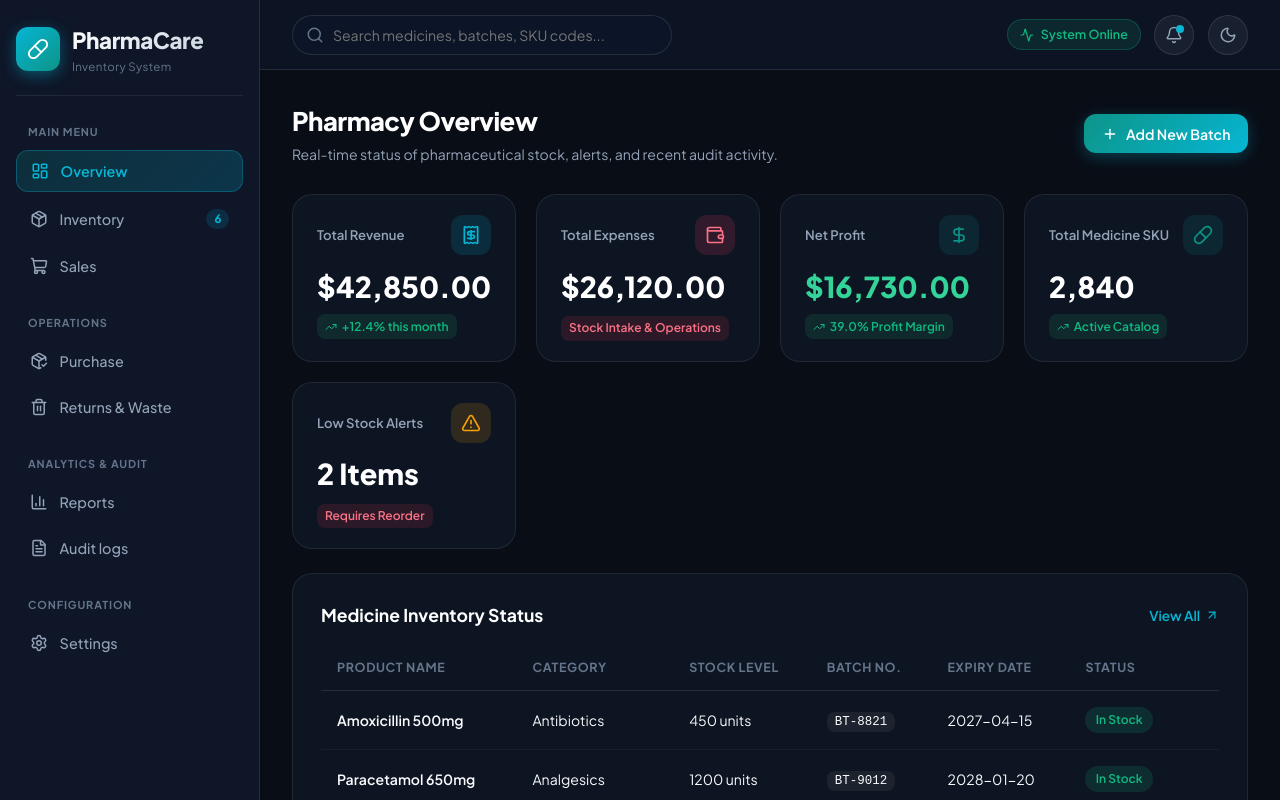
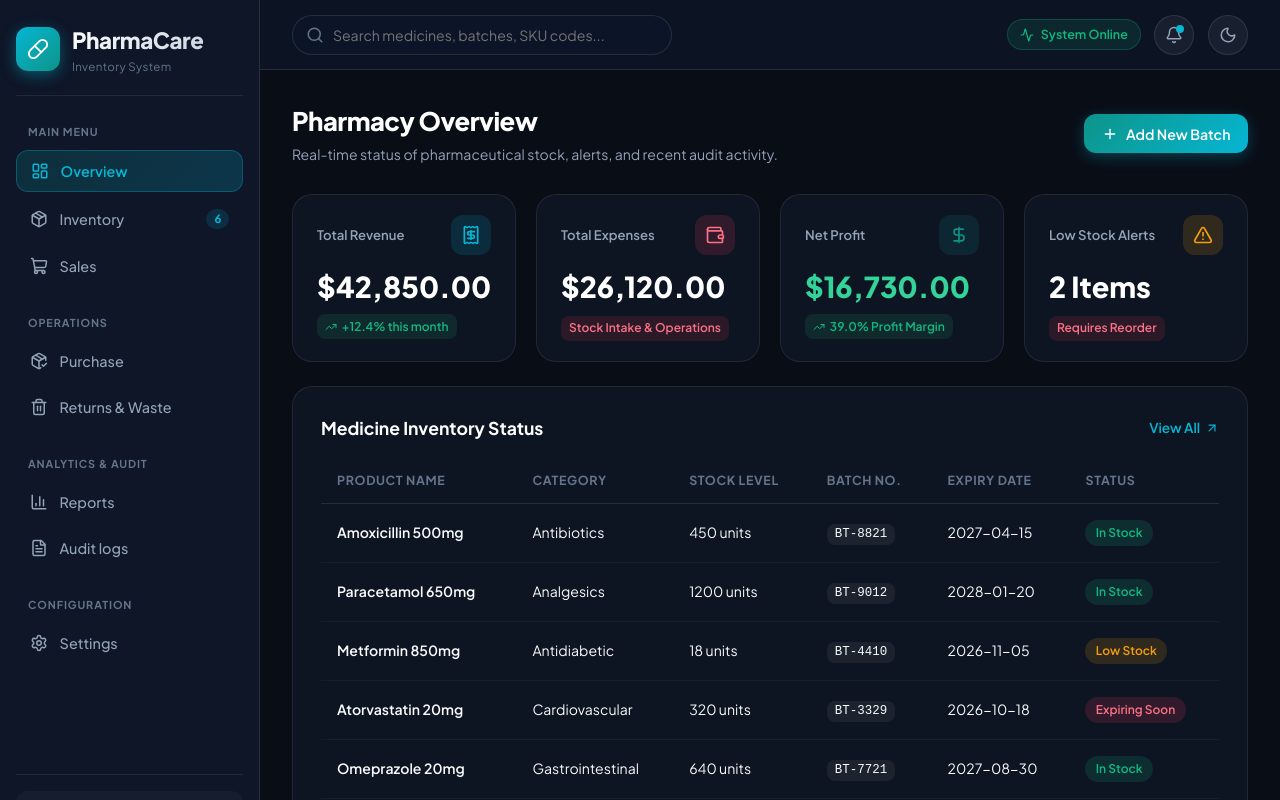
Before and after one commit to Amir3356/Multi-Branch-Pharmacy-Management-System, a React (Vite) app in the folder client/: page / in a window 1280 px wide. Both pictures are taken after typing "name@example.com", "Sample123" into the empty fields and a click on the button "Sign In". Shown: the top 800 px of the page. Built offline with nearby package versions, Linux system fonts and the light colour scheme.

Commit message:
Remove Total Medicine SKU card from Overview tab

```diff
--- a/client/Dashboard.jsx
+++ b/client/Dashboard.jsx
@@ -254,19 +254,6 @@ export default function Dashboard({ userEmail, onLogout }) {
                   <div className="stat-value" style={{ color: '#34d399' }}>$16,730.00</div>
                   <div className="stat-chip positive">
                     <TrendingUp size={12} /> 39.0% Profit Margin
-                  </div>
-                </div>
-
-                <div className="stat-card">
-                  <div className="stat-header">
-                    <span className="stat-title">Total Medicine SKU</span>
-                    <div className="stat-icon-wrapper teal">
-                      <Pill size={20} />
-                    </div>
-                  </div>
-                  <div className="stat-value">2,840</div>
-                  <div className="stat-chip positive">
-                    <TrendingUp size={12} /> Active Catalog
                   </div>
                 </div>
 
```
